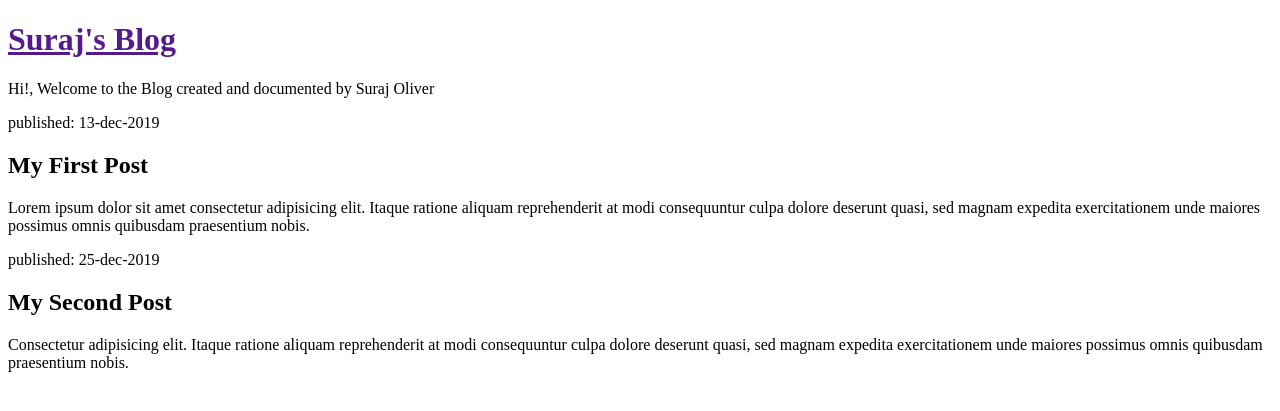
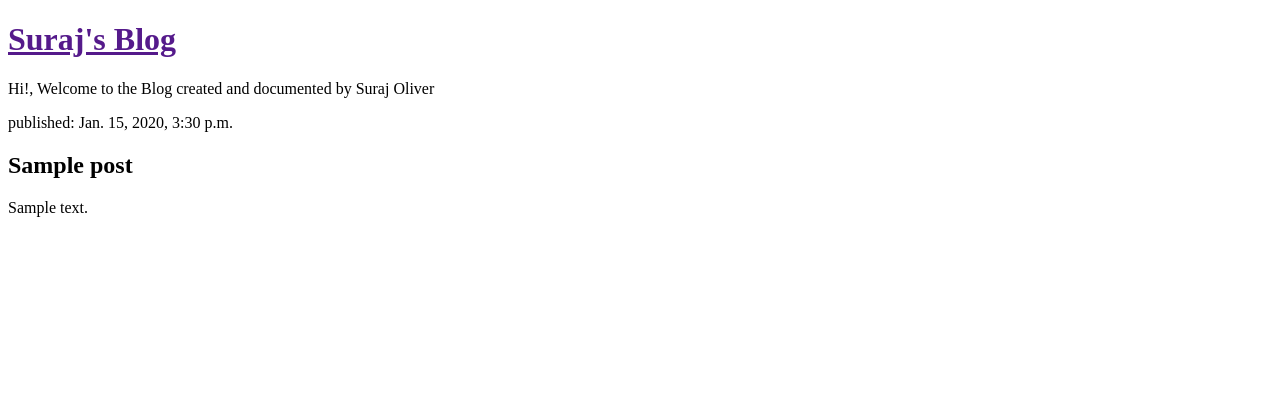
Before and after one commit to SurajOliver/mele, a Django app: template blog/templates/blog/post_list.html in a window 1280 px wide. Shown: the top 411 px of the page. Run offline with Django 3.2, Linux system fonts and the light colour scheme; the template is opened without the code that fills it: values that come from a table or form of the project are taken from there, others are empty; tables that the repository leaves empty hold one stand-in row (values such as "Sample post").

Commit message:
dynamic content

```diff
--- a/blog/templates/blog/post_list.html
+++ b/blog/templates/blog/post_list.html
@@ -12,16 +12,12 @@
         <p>Hi!, Welcome to the Blog created and documented by Suraj Oliver</p>
     </div>
 
-    <div>
-        <p>published: 13-dec-2019</p>
-        <h2>My First Post</h2>
-        <p>Lorem ipsum dolor sit amet consectetur adipisicing elit. Itaque ratione aliquam reprehenderit at modi consequuntur culpa dolore deserunt quasi, sed magnam expedita exercitationem unde maiores possimus omnis quibusdam praesentium nobis.</p>
-    </div>
-    <div>
-        <p>published: 25-dec-2019</p>
-        <h2>My Second Post</h2>
-        <p>Consectetur adipisicing elit. Itaque ratione aliquam reprehenderit at modi consequuntur culpa dolore deserunt quasi, sed magnam expedita exercitationem unde maiores possimus omnis quibusdam praesentium nobis.</p>
-    </div>
-
+    {% for post in posts %}
+        <div>
+            <p>published: {{ post.published_date }}</p>
+            <h2>{{ post.title }}</h2>
+            <p>{{ post.body }}</p>
+        </div>
+    {% endfor %}
 </body>
 </html>
--- a/blog/views.py
+++ b/blog/views.py
@@ -1,5 +1,8 @@
 from django.shortcuts import render
+from .models import Post
+from django.utils import timezone
 
 # Create your views here.
 def post_list(request):
-    return render(request, 'blog/post_list.html', {})
+    posts = Post.objects.filter(published_date__lte=timezone.now()).order_by('published_date')
+    return render(request, 'blog/post_list.html', {'posts': posts})
```
